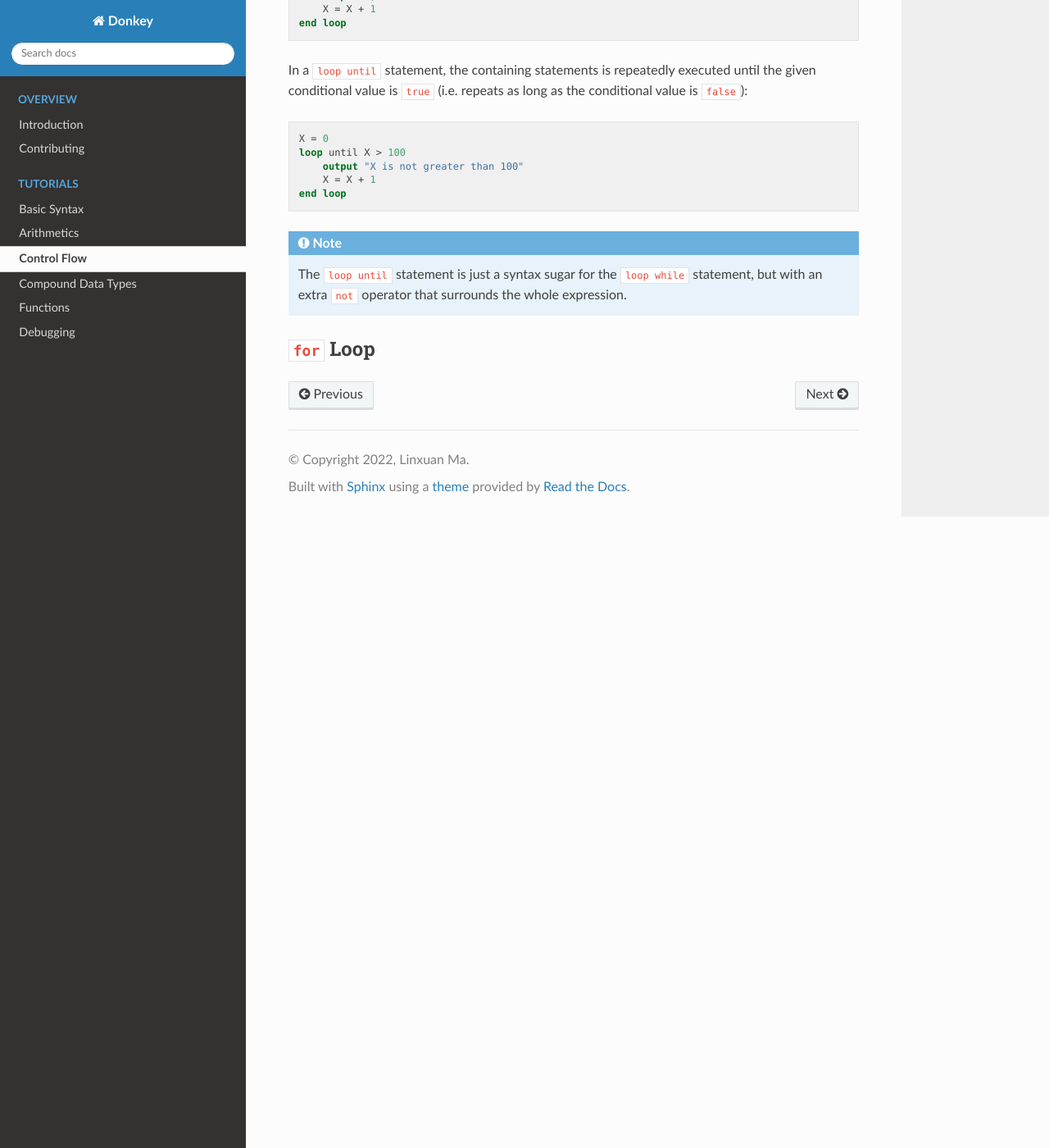
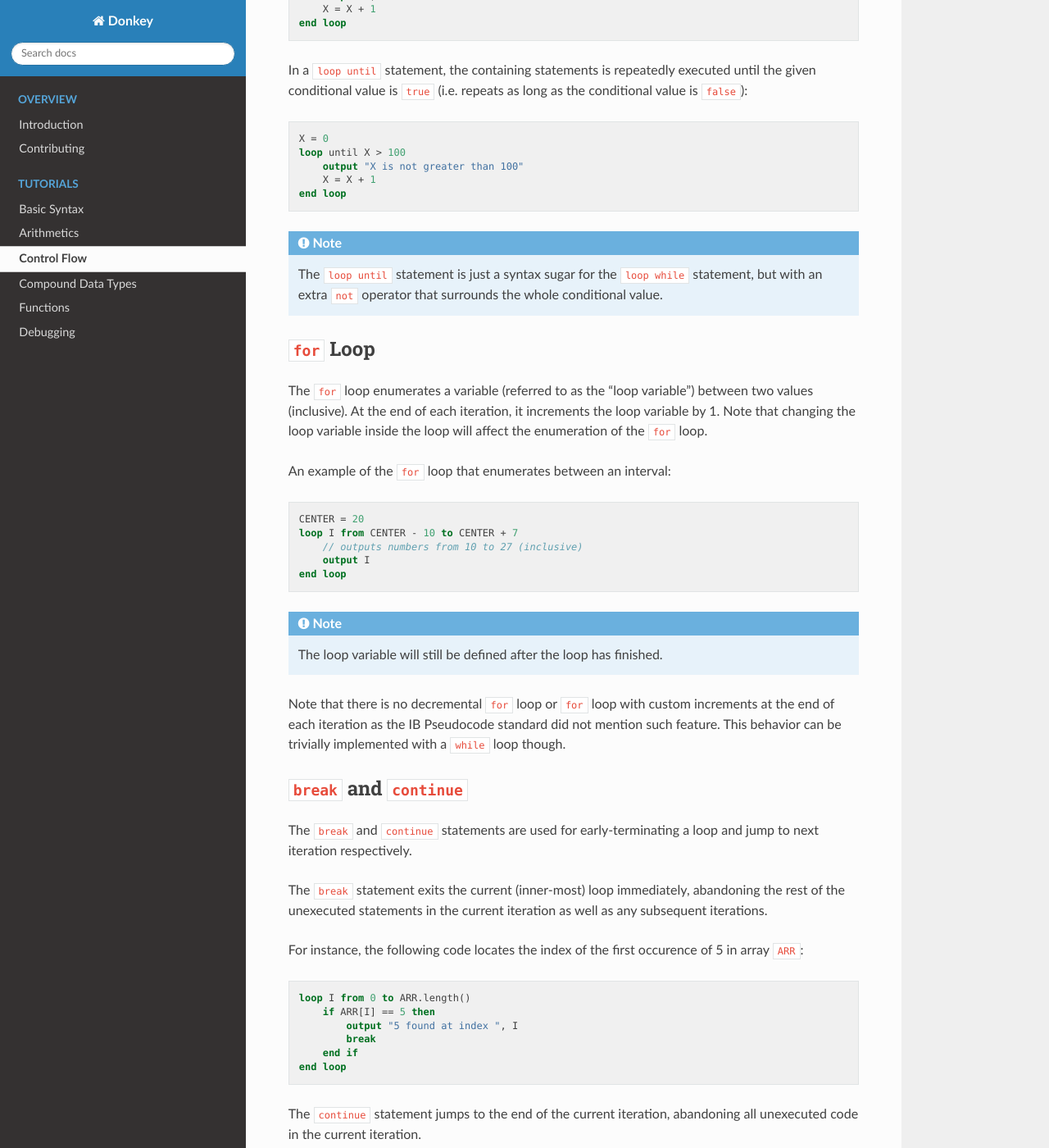
Before and after one commit to linxuanm/donkey, a Sphinx documentation site: the page built from docs/tutorials/control.rst, in a window 1280 px wide and 1400 px high, scrolled down 1879 px. Shown: the whole window at 82% size. Built offline with Sphinx 7.4.7 and the Read the Docs theme 2.0.0, drawn with Linux system fonts in a browser that asks for light colours; some of the changed text lies outside the part shown.

Commit message:
conntrol flow

```diff
--- a/docs/conf.py
+++ b/docs/conf.py
@@ -21,7 +21,7 @@ html_extra_path = ['google3c1478204fd5b178.html']
 
 
 keywords = [
-    'if', 'else', 'then', 'do', 'for',
+    'if', 'else', 'then', 'do', 'for', 'until'
     'while', 'from', 'to', 'loop', 'end',
     'div', 'mod', 'not', 'and', 'or'
 ]
--- a/docs/tutorials/control.rst
+++ b/docs/tutorials/control.rst
@@ -83,7 +83,53 @@ In a :code:`loop until` statement, the containing statements is repeatedly execu
 
 .. note::
 
-    The :code:`loop until` statement is just a syntax sugar for the :code:`loop while` statement, but with an extra :code:`not` operator that surrounds the whole expression.
+    The :code:`loop until` statement is just a syntax sugar for the :code:`loop while` statement, but with an extra :code:`not` operator that surrounds the whole conditional value.
 
 :code:`for` Loop
 ----------------
+
+The :code:`for` loop enumerates a variable (referred to as the "loop variable") between two values (inclusive). At the end of each iteration, it increments the loop variable by 1. Note that changing the loop variable inside the loop will affect the enumeration of the :code:`for` loop.
+
+An example of the :code:`for` loop that enumerates between an interval::
+
+    CENTER = 20
+    loop I from CENTER - 10 to CENTER + 7
+        // outputs numbers from 10 to 27 (inclusive)
+        output I
+    end loop
+
+.. note::
+
+    The loop variable will still be defined after the loop has finished.
+
+Note that there is no decremental :code:`for` loop or :code:`for` loop with custom increments at the end of each iteration as the IB Pseudocode standard did not mention such feature. This behavior can be trivially implemented with a :code:`while` loop though.
+
+:code:`break` and :code:`continue`
+----------------------------------
+
+The :code:`break` and :code:`continue` statements are used for early-terminating a loop and jump to next iteration respectively.
+
+The :code:`break` statement exits the current (inner-most) loop immediately, abandoning the rest of the unexecuted statements in the current iteration as well as any subsequent iterations.
+
+For instance, the following code locates the index of the first occurence of 5 in array :code:`ARR`::
+
+    loop I from 0 to ARR.length()
+        if ARR[I] == 5 then
+            output "5 found at index ", I
+            break
+        end if
+    end loop
+
+The :code:`continue` statement jumps to the end of the current iteration, abandoning all unexecuted code in the current iteration.
+
+For instance, the following code prints out all even numbers from 0 to 100::
+
+    loop I from 0 to 100
+        if I % 2 == 1 then
+            continue
+        end if
+
+        output I
+    end loop
+
+The :code:`break` and :code:`continue` works on both :code:`for` and :code:`while` loops.
```
Also changed, not shown: 1 other file.
